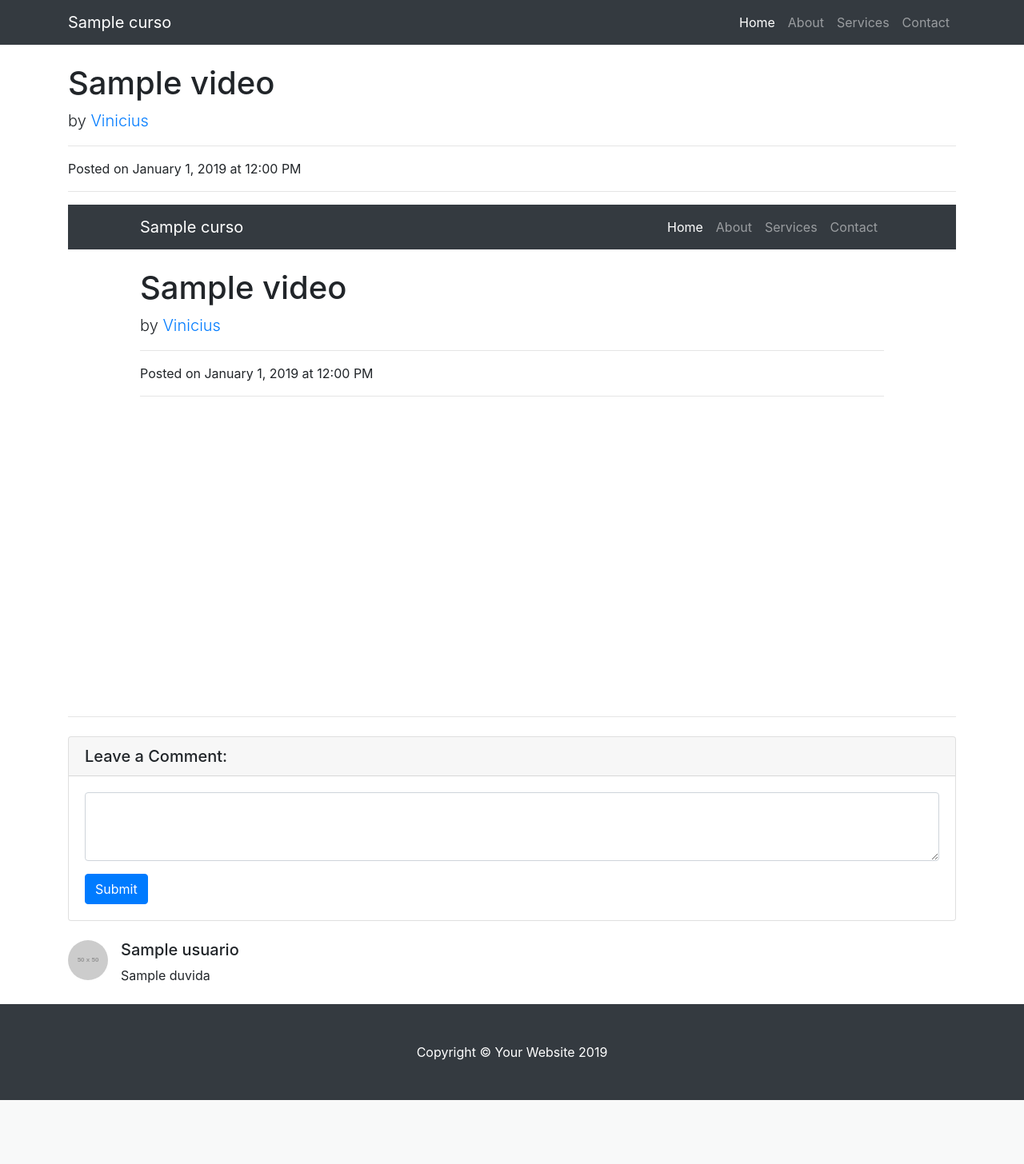
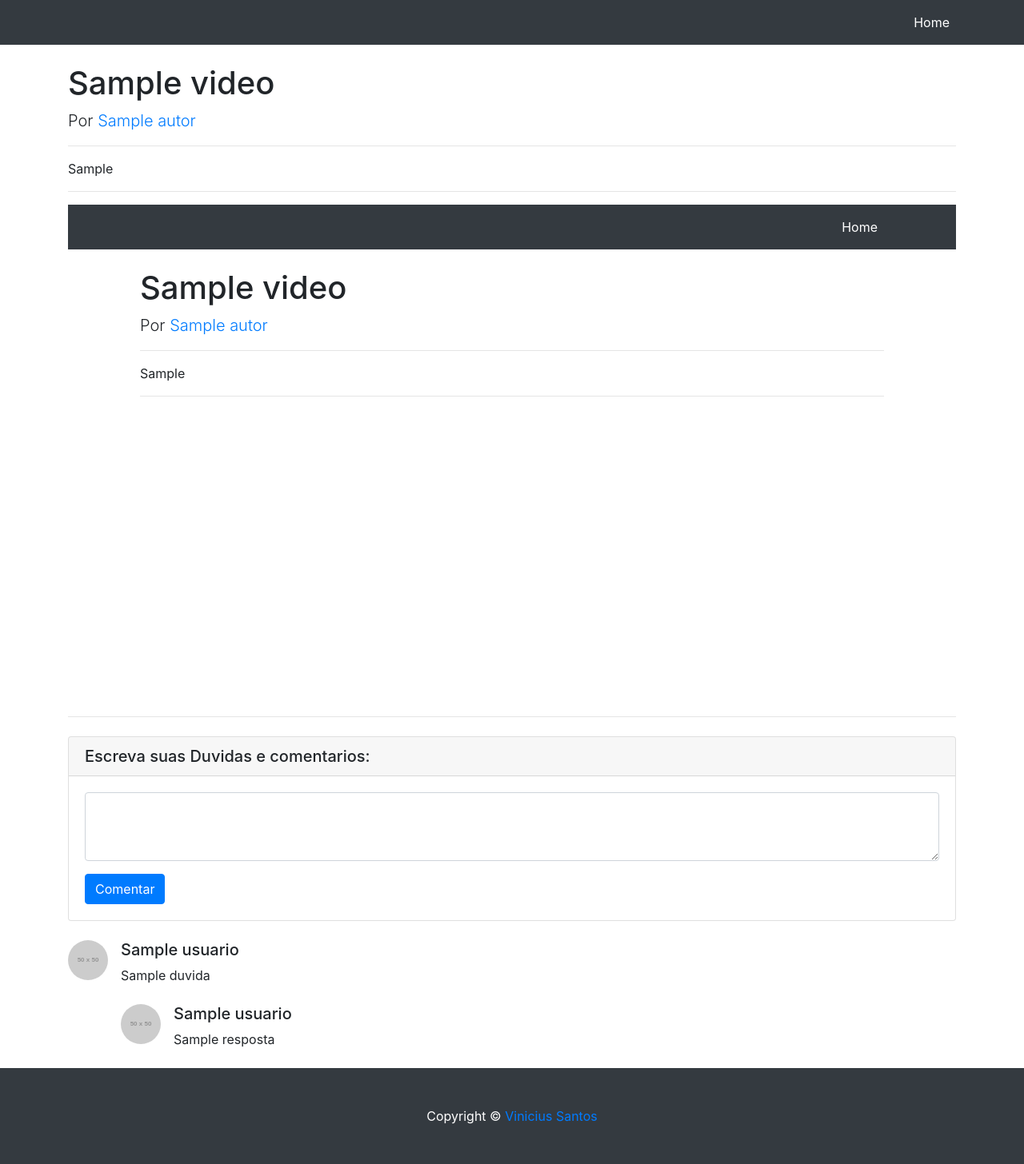
Before and after one commit to Vinicius-Santos-da-Silva/ead-box, a CodeIgniter app: the page made by application/views/aula.php in a window 1280 px wide. Shown: the whole page at 80% size. Before the commit the page ends 1376 px from the top, so only its background shows below. Run offline with CodeIgniter, Linux system fonts and the light colour scheme; tables that the repository leaves empty or names only in its code hold one stand-in row (values such as "Sample post"); the template is opened without the code that fills it: most values are stand-ins (such as "Sample title", 1, 10 or a date in 2020); grey boxes labelled with a size stand in for pictures from a placeholder-image service; data that the repository does not hold is empty; some libraries are stand-ins or nearby versions.

Commit message:
Sistema de comentarios em aulas.

```diff
--- a/application/config/autoload.php
+++ b/application/config/autoload.php
@@ -144,4 +144,6 @@ $autoload['model'] = array(
 	'Videos_model' =>'video',
 	'Aluno_curso_model' => 'aluno_curso',
 	'Duvidas_model' => 'duvida',
+	'Usuario_model' => 'usuario',
+	'Resposta_comentario_model' => 'resposta_comentario'
 );
--- a/application/controllers/Curso.php
+++ b/application/controllers/Curso.php
@@ -24,7 +24,7 @@ class Curso extends CI_Controller {
 
 		//print_r($aulas_curso);die();
 
-		$this->load->view('curso', array('aulas' => $aulas_curso , 'curso' => $curso->nome));
+		$this->load->view('curso', array('aulas' => $aulas_curso , 'curso' => $curso));
 	}
 
 }
--- /dev/null
+++ b/application/models/Resposta_comentario_model.php
@@ -0,0 +1,12 @@
+<?php
+class Resposta_comentario_model extends Super_model {
+
+    public function __construct(){
+
+        parent::__construct();
+        $this->table        = 'resposta_comentario';
+        $this->primary_key  = 'id';
+
+    }
+
+}
--- /dev/null
+++ b/application/models/Usuario_model.php
@@ -0,0 +1,12 @@
+<?php
+class Usuario_model extends Super_model {
+
+    public function __construct(){
+
+        parent::__construct();
+        $this->table        = 'usuarios';
+        $this->primary_key  = 'id';
+
+    }
+
+}
--- a/application/views/aula.php
+++ b/application/views/aula.php
@@ -14,7 +14,8 @@
   <link href="<?=BASE.'assets/css/theme-home.css';?>" rel="stylesheet">
 
 
-  <title>Blog Post - Start Bootstrap Template</title>
+  <title>BXEad</title>
+
 
   <!-- Bootstrap core CSS -->
   <link href="<?=BASE.'assets/bootstrap/css/bootstrap.min.css';?>" rel="stylesheet">
@@ -27,33 +28,7 @@
 
 <body>
 
-  <!-- Navigation -->
-  <nav class="navbar navbar-expand-lg navbar-dark bg-dark fixed-top">
-    <div class="container">
-      <a class="navbar-brand" href="#"><?=$curso?></a>
-      <button class="navbar-toggler" type="button" data-toggle="collapse" data-target="#navbarResponsive" aria-controls="navbarResponsive" aria-expanded="false" aria-label="Toggle navigation">
-        <span class="navbar-toggler-icon"></span>
-      </button>
-      <div class="collapse navbar-collapse" id="navbarResponsive">
-        <ul class="navbar-nav ml-auto">
-          <li class="nav-item active">
-            <a class="nav-link" href="#">Home
-              <span class="sr-only">(current)</span>
-            </a>
-          </li>
-          <li class="nav-item">
-            <a class="nav-link" href="#">About</a>
-          </li>
-          <li class="nav-item">
-            <a class="nav-link" href="#">Services</a>
-          </li>
-          <li class="nav-item">
-            <a class="nav-link" href="#">Contact</a>
-          </li>
-        </ul>
-      </div>
-    </div>
-  </nav>
+  <?php $this->load->view('template/nav_header' , array('redirecionar' => base_url('curso/aulas/'.$curso->id) , "nome" => $curso->nome )); ?>
 
   <!-- Page Content -->
   <div class="container">
@@ -68,14 +43,14 @@
 
         <!-- Author -->
         <p class="lead">
-          by
-          <a href="#">Vinicius</a>
+          Por
+          <a href="#"><?=$autor->nome?></a>
         </p>
 
         <hr>
 
         <!-- Date/Time -->
-        <p>Posted on January 1, 2019 at 12:00 PM</p>
+        <p><?=$aula->datahora_cadastro;?></p>
 
         <hr>
 
@@ -90,13 +65,13 @@
 
         <!-- Comments Form -->
         <div class="card my-4">
-          <h5 class="card-header">Leave a Comment:</h5>
+          <h5 class="card-header">Escreva suas Duvidas e comentarios:</h5>
           <div class="card-body">
             <form>
               <div class="form-group">
                 <textarea class="form-control" id="textarea-comentario" rows="3"></textarea>
               </div>
-              <button type="button" id="comentario" onclick="addNovoComentario(<?=$aula->id;?>)" class="btn btn-primary">Submit</button>
+              <button type="button" id="comentario" onclick="addNovoComentario(<?=$aula->id;?>)" class="btn btn-primary">Comentar</button>
             </form>
           </div>
         </div>
@@ -110,6 +85,37 @@
               <div class="media-body">
                 <h5 class="mt-0"><?=$comentario->usuario->nome;?></h5>
                 <?=$comentario->duvida;?>
+
+                <?php foreach ($comentario->respostas as $k => $resposta_comentario): ?>
+
+                  <?php //print_r(($resposta_comentario)); ?>
+                  <?php //print_r(($usuario)); ?>
+
+                  <?php if($resposta_comentario->tipo === 'instrutor'): ?>
+                    <div class="media mt-4">
+                      <img class="d-flex mr-3 rounded-circle" src="http://placehold.it/50x50" alt="">
+                      <div class="media-body">
+                        <h5 class="mt-0"><?=$resposta_comentario->usuario->nome;?></h5>
+                        <?=$resposta_comentario->resposta;?>
+
+                        <textarea class="form-control" id="textarea-resposta-<?=$resposta_comentario->id?>" rows="1"></textarea>
+                        <button type="button" id="comentario"        onclick="addRespostaComentario('#textarea-resposta-<?=$resposta_comentario->id?>' , <?=$usuario->id?> , <?=$resposta_comentario->usuario->id;?>)" class="btn btn-sm mt-1 btn-primary">Responder</button>
+
+                      </div>
+                      <?php else:?>
+                        <div class="media mt-4">
+                          <img class="d-flex mr-3 rounded-circle" src="http://placehold.it/50x50" alt="">
+                          <div class="media-body">
+                            <h5 class="mt-0"><?=$resposta_comentario->usuario->nome;?></h5>
+                            <?=$resposta_comentario->resposta;?>
+
+                          </div>
+                        <?php endif;?>
+
+                      </div>
+                    <?php endforeach; ?>
+
+
                   </div>
                 </div>
 
@@ -138,12 +144,8 @@
   <!-- /.container -->
 
   <!-- Footer -->
-  <footer class="py-5 bg-dark">
-    <div class="container">
-      <p class="m-0 text-center text-white">Copyright &copy; Your Website 2019</p>
-    </div>
-    <!-- /.container -->
-  </footer>
+  <?php $this->load->view('template/copywrite'); ?>
+
 
   <!-- Bootstrap core JavaScript -->
   <script src="<?=BASE.'assets/jquery/jquery.min.js';?>"></script>
--- /dev/null
+++ b/application/views/template/copywrite.php
@@ -0,0 +1,7 @@
+<!-- Footer -->
+  <footer class="py-5 bg-dark">
+    <div class="container">
+      <p class="m-0 text-center text-white">Copyright &copy; <a href="https://www.linkedin.com/in/vinicius-santos-silva-dev" target="_blank">Vinicius Santos</a></p>
+    </div>
+    <!-- /.container -->
+  </footer>
--- /dev/null
+++ b/application/views/template/nav_header.php
@@ -0,0 +1,18 @@
+  <!-- Navigation -->
+  <nav class="navbar navbar-expand-lg navbar-dark bg-dark fixed-top">
+    <div class="container">
+      <a class="navbar-brand" href="<?=$redirecionar?>"><?=$nome?></a>
+      <button class="navbar-toggler" type="button" data-toggle="collapse" data-target="#navbarResponsive" aria-controls="navbarResponsive" aria-expanded="false" aria-label="Toggle navigation">
+        <span class="navbar-toggler-icon"></span>
+      </button>
+      <div class="collapse navbar-collapse" id="navbarResponsive">
+        <ul class="navbar-nav ml-auto">
+          <li class="nav-item active">
+            <a class="nav-link" href="<?=base_url('');?>">Home
+              <span class="sr-only">(current)</span>
+            </a>
+          </li>
+        </ul>
+      </div>
+    </div>
+  </nav>
--- a/assets/js/functions.js
+++ b/assets/js/functions.js
@@ -1,9 +1,35 @@
-function addNovoComentario($cd_aula) {
+function addRespostaComentario(id_text , cd_comentario , cd_autor){
+
+
+	const text_area = $(id_text)[0];
+
+	$.ajax({
+		method: "POST",
+		data: {tipo: 'aluno', cd_comentario: cd_comentario, cd_autor : cd_autor , 'resposta': text_area.value},
+		url: "/udemy/comentario/resposta",
+		success: function(result){
+			console.log(result);
+			console.log(text_area.parentElement.parentElement.parentElement);
+			console.log($(id_text));
+
+			$(text_area.parentElement.parentElement.parentElement).append(`
+				<div class="media mt-4">
+                    <img class="d-flex mr-3 rounded-circle" src="http://placehold.it/50x50" alt="">
+                    <div class="media-body">
+                      <h5 class="mt-0">${result.usuario.nome}</h5>
+                      ${result.resposta}
+                    </div>
+                  </div>
+
+				`);
+		}
+	});
+}
+
+function addNovoComentario(cd_aula) {
 
 
 	const text_area = $('#textarea-comentario')[0].value;
-
-	const cd_aula = 8;
 
 	$.ajax({
 		method: "POST",
@@ -26,7 +52,4 @@ function addNovoComentario($cd_aula) {
 				);
 		}
 	});
-
-
-
 }
--- a/index.php
+++ b/index.php
@@ -307,6 +307,11 @@ switch (ENVIRONMENT)
 
 	define('VIEWPATH', $view_folder.DIRECTORY_SEPARATOR);
 
+	/// DEFINE O FUSO HORARIO COMO O HORARIO DE BRASILIA
+    date_default_timezone_set('America/Sao_Paulo');
+	// CRIA UMA VARIAVEL E ARMAZENA A HORA ATUAL DO FUSO-HORÀRIO DEFINIDO (BRASÍLIA)
+    //$dataLocal = date('d/m/Y H:i:s', time());
+
 /*
  * --------------------------------------------------------------------
  * LOAD THE BOOTSTRAP FILE
```
Also changed, not shown: application/config/database.php (+45 -0 lines), application/controllers/Aula.php (+18 -3 lines), application/controllers/Comentario.php (+32 -0 lines), application/views/curso.php (+4 -36 lines), application/views/home.php (+7 -37 lines). Lines whose indentation alone changed are shown as unchanged.
